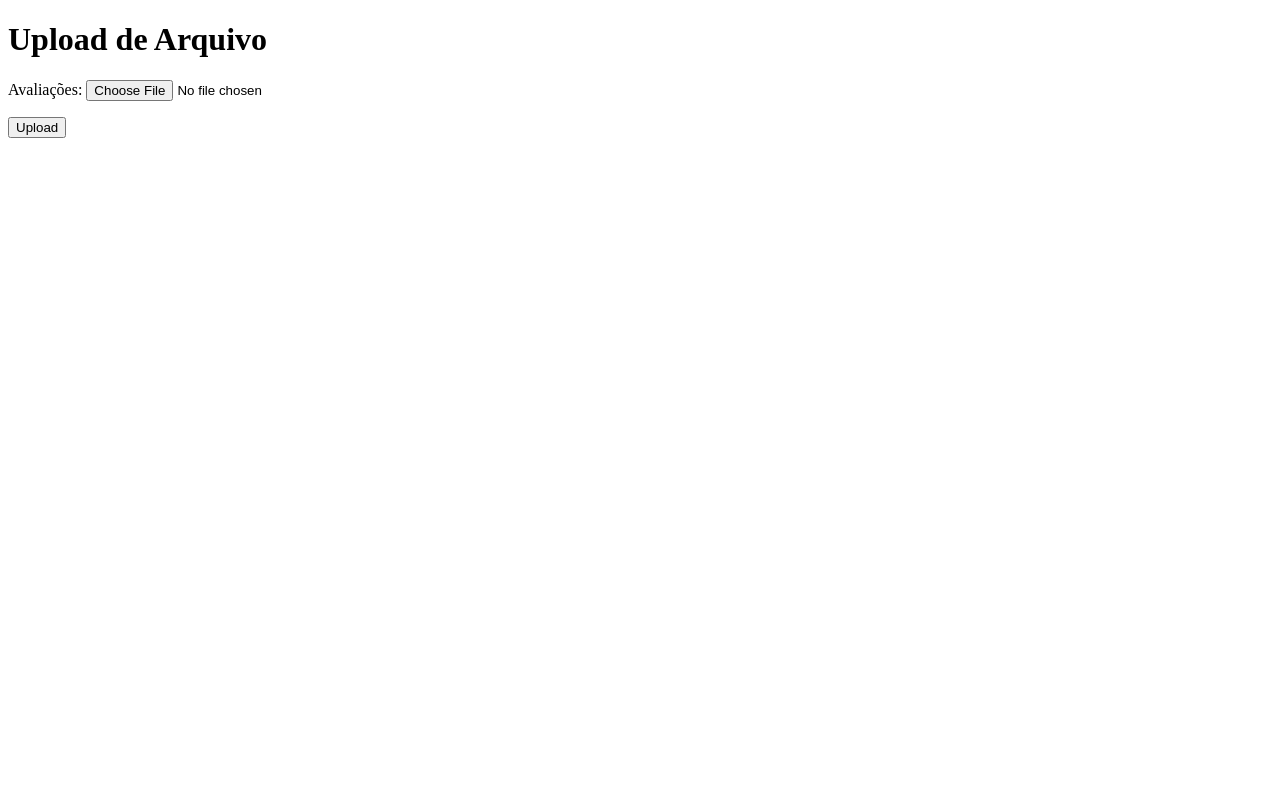
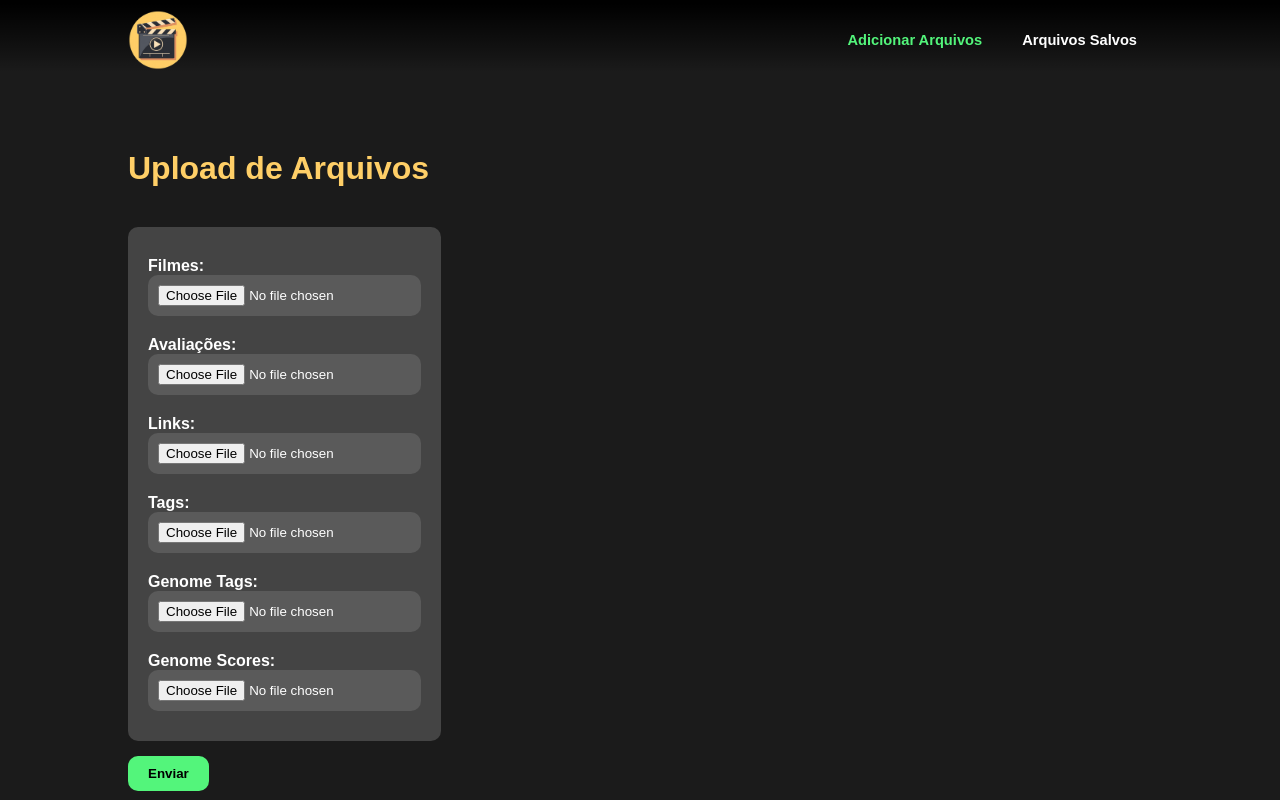
Before and after one commit to DamiaoFilho/movie-data-migration, a Django app: page / in a window 1280 px wide. Run offline with Django 5.2, Linux system fonts and the light colour scheme.

Commit message:
front parcial

```diff
--- a/movie_migrations/forms.py
+++ b/movie_migrations/forms.py
@@ -1,9 +1,9 @@
 from django import forms
 
 class MigrationForm(forms.Form):
-    # movies = forms.FileField(label="Filmes")
+    movies = forms.FileField(label="Filmes")
     ratings = forms.FileField(label="Avaliações")
-    # links = forms.FileField(label="Links")
-    # tags = forms.FileField(label="Tags")
-    # genome_tags = forms.FileField(label="Genome Tags")
-    # genome_scores = forms.FileField(label="Genome Scores")
+    links = forms.FileField(label="Links")
+    tags = forms.FileField(label="Tags")
+    genome_tags = forms.FileField(label="Genome Tags")
+    genome_scores = forms.FileField(label="Genome Scores")
--- a/movie_migrations/urls.py
+++ b/movie_migrations/urls.py
@@ -4,8 +4,9 @@ from django.shortcuts import render
 
 
 from django.urls import path
-from .views import MigrationView
+from .views import MigrationView, InfoFile
 
 urlpatterns = [
-    path("", MigrationView.as_view(), name="migration-form")
+    path("", MigrationView.as_view(), name="migration-form"),
+    path("file", InfoFile.as_view(), name="file-info"),
 ]
--- a/movie_migrations/views.py
+++ b/movie_migrations/views.py
@@ -1,10 +1,11 @@
 from django.http import HttpResponse
-from django.views.generic import FormView
+from django.views.generic import FormView, ListView
 from .forms import MigrationForm
 import csv
 from movies.models import Movie
 from ratings.models import Rating
-from tags.models import Tag
+from tags.models import Tag, GenomeTag, GenomeScore
+from links.models import Link
 import datetime
 import pytz
 import time
@@ -64,10 +65,15 @@ class MigrationView(FormView, CSVHandlerMixIn):
 
     def form_valid(self, form):
         self.handle_movie_depedent_file(form.cleaned_data['ratings'], Rating)
-        # self.handle_movie_depedent_file(form.cleaned_data['links'], Link)
-        # self.handle_movie_depedent_file(form.cleaned_data['tags'], Tag)
-        # self.handle_csv_file(form.cleaned_data['genome_tags'], GenomeTag)
-            # self.handle_csv_file(form.cleaned_data['genome_scores'], GenomeScore)
-        # self.handle_movie_file(form.cleaned_data['movies'], Movie)
+        self.handle_movie_depedent_file(form.cleaned_data['links'], Link)
+        self.handle_movie_depedent_file(form.cleaned_data['tags'], Tag)
+        self.handle_csv_file(form.cleaned_data['genome_tags'], GenomeTag)
+        self.handle_csv_file(form.cleaned_data['genome_scores'], GenomeScore)
+        self.handle_movie_file(form.cleaned_data['movies'], Movie)
 
         return super().form_valid(form)
+
+class InfoFile(ListView):
+    template_name = "table_file.html"
+    model = Movie
+    context_object_name = "movies"
--- a/project/settings.py
+++ b/project/settings.py
@@ -41,6 +41,8 @@ INSTALLED_APPS = [
     'links',
     'ratings',
     'tags',
+    'movie_migrations',
+    'django_filters',
 ]
 
 MIDDLEWARE = [
@@ -82,7 +84,7 @@ DATABASES = {
         'ENGINE': 'django.db.backends.postgresql',
         'NAME': 'movie_data_migration',
         'USER': 'postgres',
-        'PASSWORD': '3214',
+        'PASSWORD': 'root',
         'HOST': 'localhost',
         'PORT': '5432',
     }
@@ -124,6 +126,7 @@ USE_TZ = True
 # https://docs.djangoproject.com/en/5.0/howto/static-files/
 
 STATIC_URL = 'static/'
+STATICFILES_DIRS = [os.path.join(BASE_DIR, 'static')]
 MEDIA_URL = '/media/'
 MEDIA_ROOT = os.path.join(BASE_DIR, 'media')
 
--- /dev/null
+++ b/static/css/style.css
@@ -0,0 +1,205 @@
+@import url('https://fonts.googleapis.com/css2?family=Poppins:ital,wght@0,100;0,200;0,300;0,400;0,500;0,600;0,700;0,800;0,900;1,100;1,200;1,300;1,400;1,500;1,600;1,700;1,800;1,900&display=swap');
+
+:root{
+    --primary-color: #ffcf67;
+    --secondary-color: #141414;
+    --tertiary-color: #53f57b;
+    --quaternary-color: #2dd457;
+    --quinary-color: #75757575;
+}
+
+body, html{
+    margin: 0;
+    padding: 0;
+    font-family: Popins, sans-serif;
+    background-color: #1b1b1b;
+    color: white;
+}
+
+h1, h2, h3, h4, h5, h6{
+    margin: 0;
+    padding: 0;
+    color: var(--primary-color);
+}
+
+main{
+    display: flex;
+    flex-direction: column;
+    margin: 70px 10% 0 10%;
+}
+
+.main-content{
+    display: flex;
+    flex-direction: column;
+    margin-top: 40px;
+}
+
+nav {
+    background: linear-gradient(180deg, rgb(0, 0, 0) 5%, rgba(0, 0, 0, 0) 90%);
+    color: white;
+    padding: 10px 10%;
+    text-align: center;
+    display: flex;
+    flex-direction: row;
+    justify-content: space-between;
+    position: relative;
+    align-items: center;
+    /* box-shadow: 0px 0px 50px #ffcf6746; */
+}
+.logo {
+    width: 60px;
+    height: 60px;
+}
+
+.logo a, .logo a img {
+    width: 100%;
+    height: 100%;
+}
+
+.menu {
+    display: flex;
+    flex-direction: row;
+    justify-content: center;
+    align-items: center;
+    justify-self: center;
+    /* position: absolute;
+    left: 50%;
+    transform: translateX(-50%); */
+}
+
+.menu a {
+    color: white;
+    text-decoration: none;
+    font-weight: 600;
+    font-size: 11pt;
+    border-radius: 50px;
+    padding: 10px 15px;
+    margin-left: 10px;
+    /* background-color: rgb(75, 75, 75); */
+}
+
+.menu a:hover {
+    background-color: #ffcf67;
+    color: black;
+    transition: 0.3s;
+}
+
+#add-movie{
+    color: #53f57b;
+}
+
+#add-movie:hover{
+    background-color: #2dd457;
+    color: white;
+}
+
+.form-files{
+    display: flex;
+    flex-direction: column;
+    justify-content: center;
+    align-items: start;
+    width: auto;
+    height: auto;
+}
+
+.form-content{
+    border-radius: 10px;
+    margin-bottom: 15px;
+    width: auto;
+    padding: 10px;
+    background-color: var(--quinary-color);
+}
+
+.form-files input{
+    display: flex;
+    flex-direction: column;
+    justify-content: center;
+    align-items: center;
+    padding: 10px;
+    background-color: var(--quinary-color);
+    border-radius: 10px;
+    cursor: pointer;
+}
+
+.form-files p{
+    margin: 20px 10px;
+}
+
+.form-files label{
+    font-weight: 600;
+    margin-bottom: 5px;
+}
+
+.form-files button {
+    background-color: var(--tertiary-color);
+    color: black;
+    border: none;
+    padding: 10px 20px;
+    border-radius: 10px;
+    cursor: pointer;
+    font-weight: 800;
+}
+
+.dropbtn {
+    color: white;
+    text-decoration: none;
+    font-weight: 600;
+    font-size: 11pt;
+    border-radius: 50px;
+    padding: 10px 15px;
+    margin-left: 10px;
+    border: none;
+    background-color: transparent;
+    cursor: pointer;
+}
+
+.dropbtn:hover {
+    background-color: #ffcf67;
+    color: black;
+    transition: 0.3s;
+}
+
+.dropdown-content {
+    position: absolute;
+    display: flex;
+    flex-direction: column;
+    background-color: var(--quinary-color);
+    align-items: center;
+    justify-content: center;
+    border-radius: 10px;
+    top: 50px;
+    right: 0;
+    max-height: 0;
+    overflow: hidden;
+    transition: max-height 0.3s ease-in-out;
+}
+
+.dropbtn:focus + .dropdown-content,
+.dropdown-content:hover  {
+    max-height: 276px;
+    display: flex;
+    transition: 0.3s;
+}
+
+
+.dropdown-content {
+    pointer-events: none;
+}
+
+.dropbtn:focus + .dropdown-content,
+.dropdown-content:hover {
+    pointer-events: all;
+}
+
+.dropdown-content a {
+    color: white;
+    text-decoration: none;
+    margin: 5px 5px;
+}
+
+.dropdown{
+    position: relative;
+    display: flex;
+    flex-direction: column;
+    align-items: center;
+}
--- a/templates/base.html
+++ b/templates/base.html
@@ -1,15 +1,15 @@
-<!DOCTYPE html>
-<html lang="en">
-  <head>
-    <meta charset="UTF-8" />
-    <meta name="viewport" content="width=device-width, initial-scale=1.0" />
-    <title>Document</title>
-  </head>
-  <body>
-    <h1>Upload de Arquivo</h1>
-    <form method="post" enctype="multipart/form-data">
-      {% csrf_token %} {{ form.as_p }}
-      <button type="submit">Upload</button>
-    </form>
-  </body>
-</html>
+{% extends "layout.html" %}
+
+{% block content %}
+<h1>Upload de Arquivos</h1>
+
+    <div class="main-content">
+        <form class="form-files" method="post" enctype="multipart/form-data">
+          <div class="form-content">
+            {% csrf_token %} {{ form.as_p }}
+          </div>
+          <button type="submit">Enviar</button>
+        </form>
+    </div>
+
+{% endblock %}
--- /dev/null
+++ b/templates/layout.html
@@ -0,0 +1,35 @@
+{% load static %}
+<!DOCTYPE html>
+<html lang="pt-br">
+  <head>
+    <meta charset="UTF-8" />
+    <meta name="viewport" content="width=device-width, initial-scale=1.0" />
+    <title>MovieMi</title>
+    <link rel="stylesheet" href="{% static 'css/style.css' %}" />
+  </head>
+  <body classNm="bg-black">
+    <header>
+      <nav>
+        <div class="logo">
+          <a href="{% url 'migration-form' %}"><img src="{% static 'icon/icon.png' %}" alt="MovieMi" /></a>
+        </div>
+        <div class="menu">
+          <a href="{% url 'migration-form' %}" id="add-movie">Adicionar Arquivos</a>
+          <div class="dropdown">
+            <button class="dropbtn">Arquivos Salvos</button>
+            <div class="dropdown-content">
+              <a href="{% url 'file-info' %}">Filmes</a>
+              <a href="file-info">Avaliações</a>
+              <a href="#">Links</a>
+              <a href="#">Tags</a>
+              <a href="#">Genome Tags</a>
+              <a href="#">Genome Score</a>
+            </div>
+        </div>
+      </nav>
+    </header>
+    <main>
+      {% block content %} {% endblock %}
+    </main>
+  </body>
+</html>
```
Also changed, not shown: movie_migrations/filtersets.py (added, +11 -0 lines), templates/table_file.html (added, +30 -0 lines), movie_migrations/models.py (line endings or trailing spaces), static/icon/icon.png (added), static/icon/movie icon.png (added).
